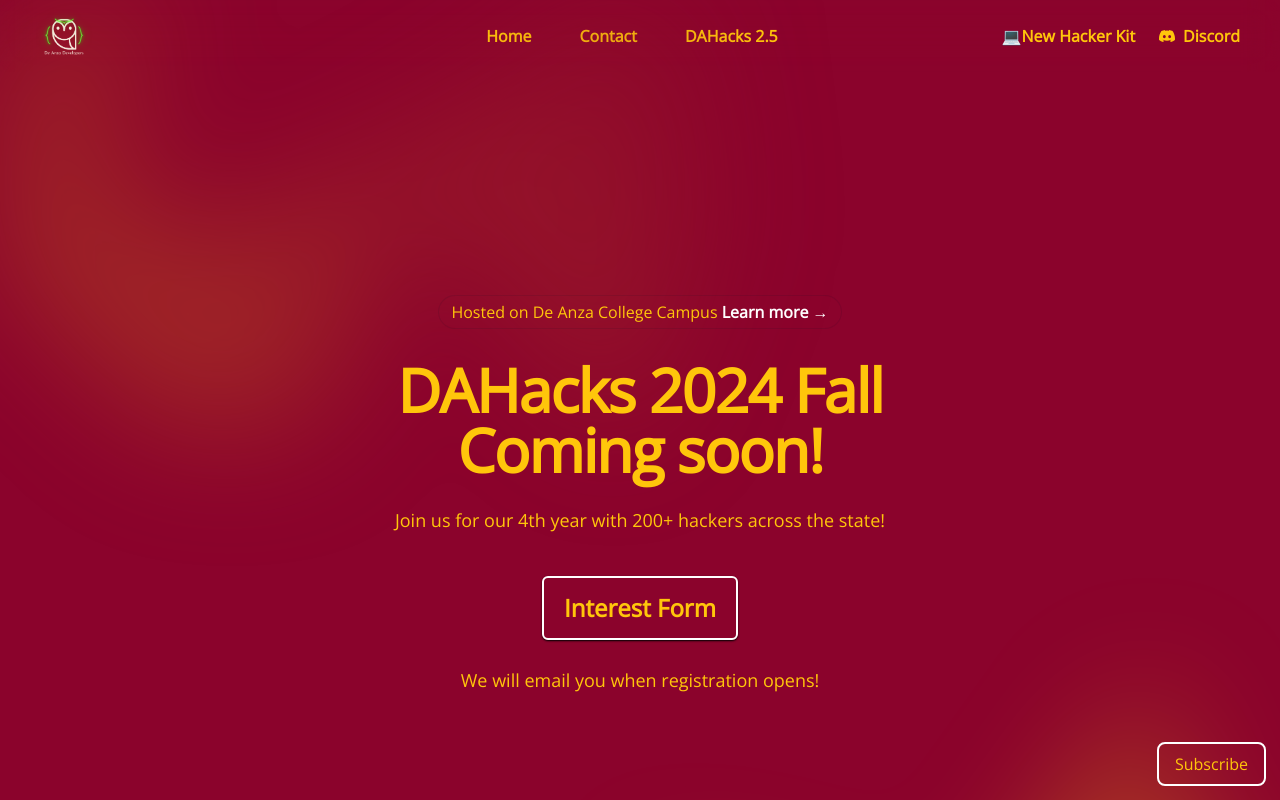
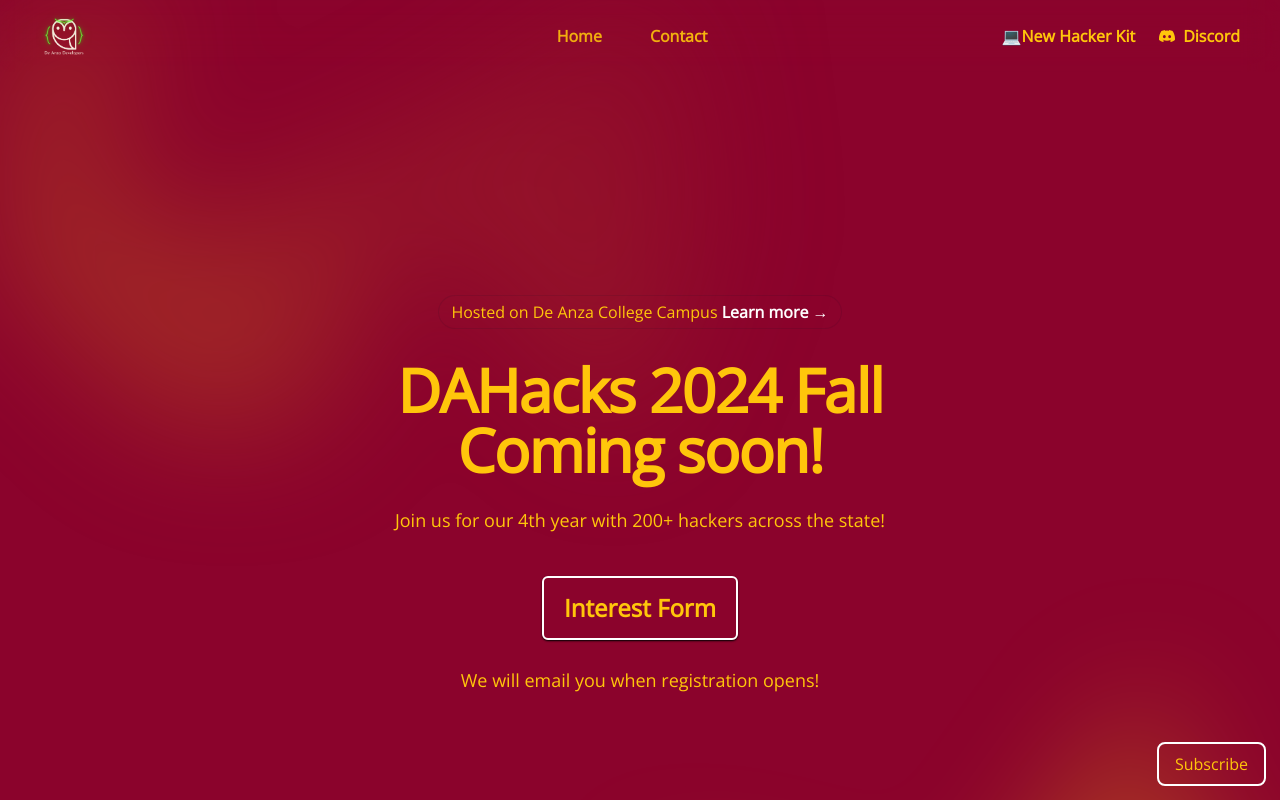
Before and after one commit to moyamanuel/da-hacks.github.io, a Next.js app: page / in a window 1280 px wide. Shown: the top 800 px of the page. Built offline with nearby package versions, Linux system fonts and the light colour scheme.

Commit message:
Comment out DAHacks 2.5 link since it is currently broken with new deployment

```diff
--- a/src/app/components/navbar.tsx
+++ b/src/app/components/navbar.tsx
@@ -8,7 +8,7 @@
   // { name: "Sponsors", href: "https://deanzahacks.com/#sponsor" },
   // { name: "FAQ", href: "https://deanzahacks.com/#faqs" },
   { name: "Contact", href: "#contact" },
-  { name: "DAHacks 2.5", href: "https://deanzahacks.com/Spring2024" },
+  // { name: "DAHacks 2.5", href: "https://deanzahacks.com/Spring2024" },
 ];
 function classNames(...classes: string[]) {
   return classes.filter(Boolean).join(" ");
```
